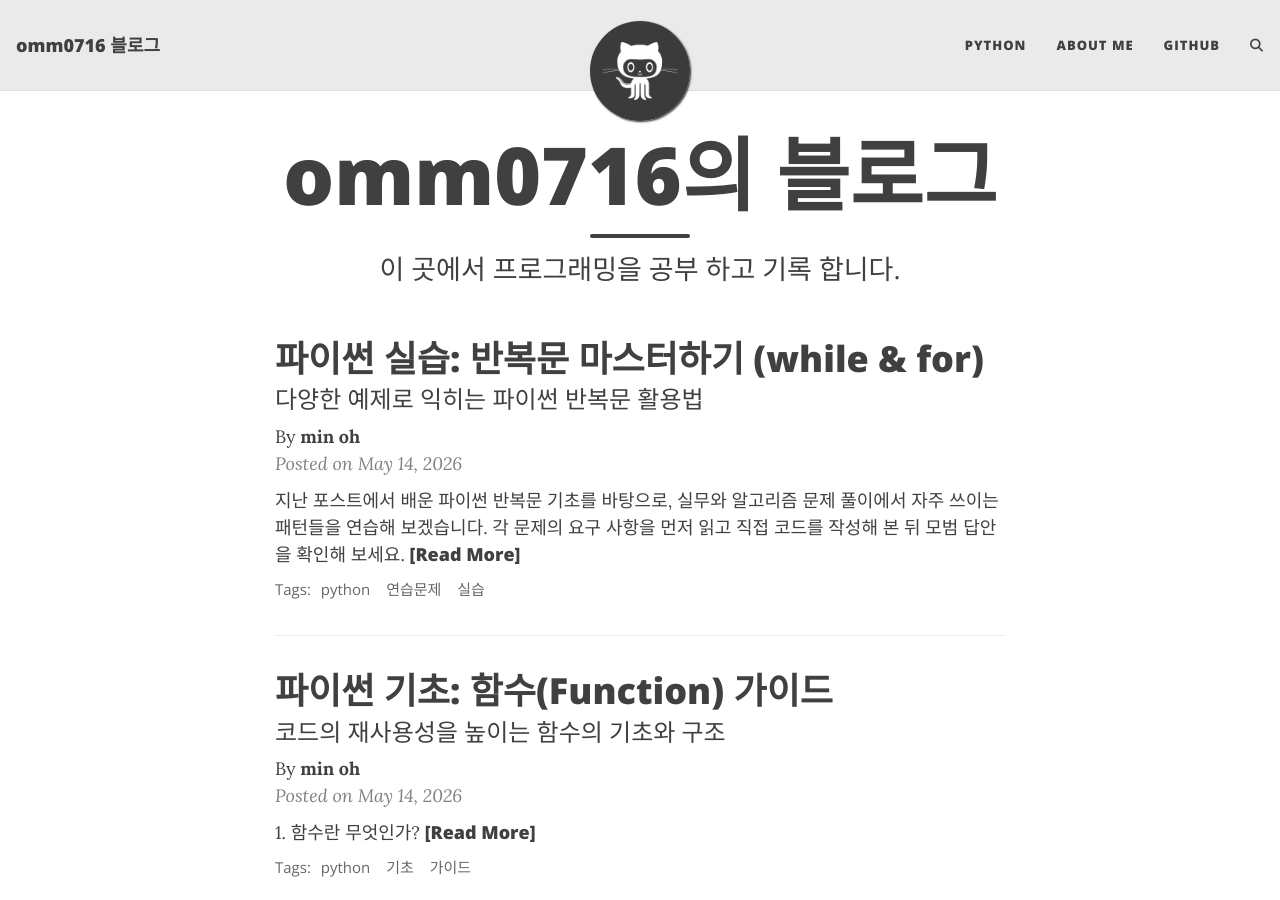
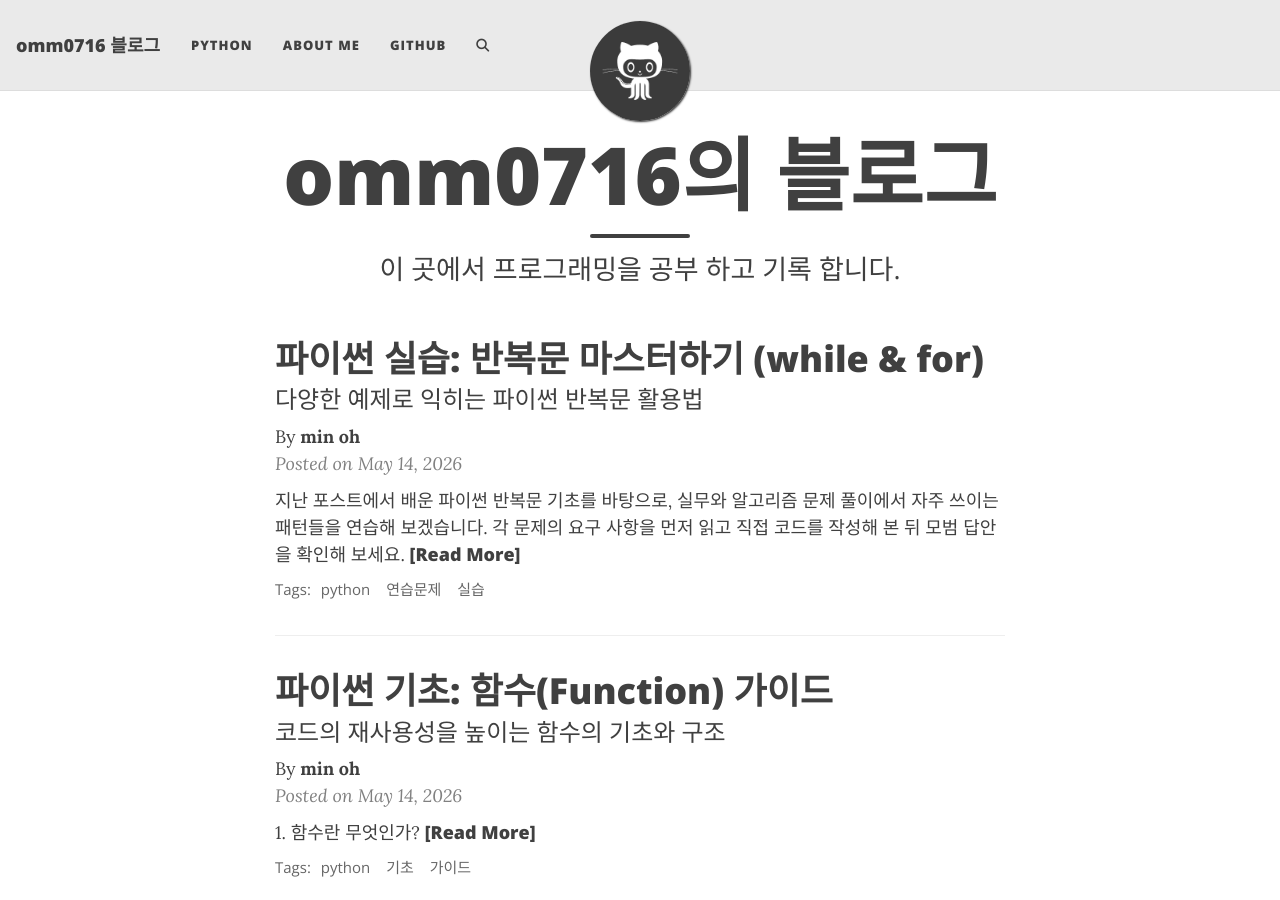
Before and after one commit to omm0716/omm0716.github.io, a Jekyll site: the page built from index.html, in a window 1280 px wide and 900 px high. Built offline with Jekyll 4.4.1, drawn with Linux system fonts in a browser that asks for light colours; the list of posts is cut into pages by our own code; comment, search, counter and statistics services are not loaded.

Commit message:
Update nav.html

```diff
--- a/_includes/nav.html
+++ b/_includes/nav.html
@@ -11,7 +11,7 @@
   </button>
 
   <div class="collapse navbar-collapse" id="main-navbar">
-    <ul class="navbar-nav ml-auto">
+    <ul class="navbar-nav mr-auto">
       {%- for link in site.navbar-links -%}
         {%- if link[1].first %}
           <li class="nav-item dropdown">
```
